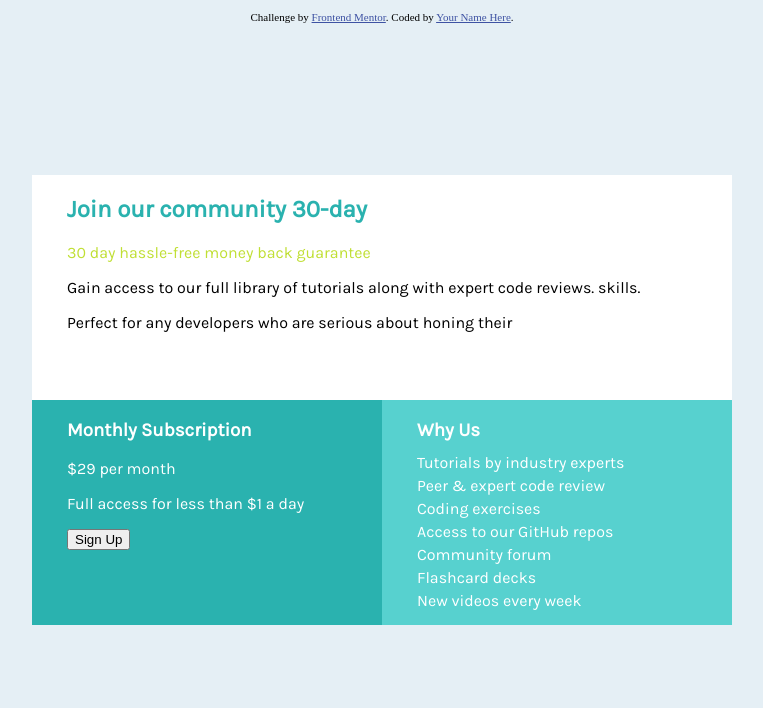
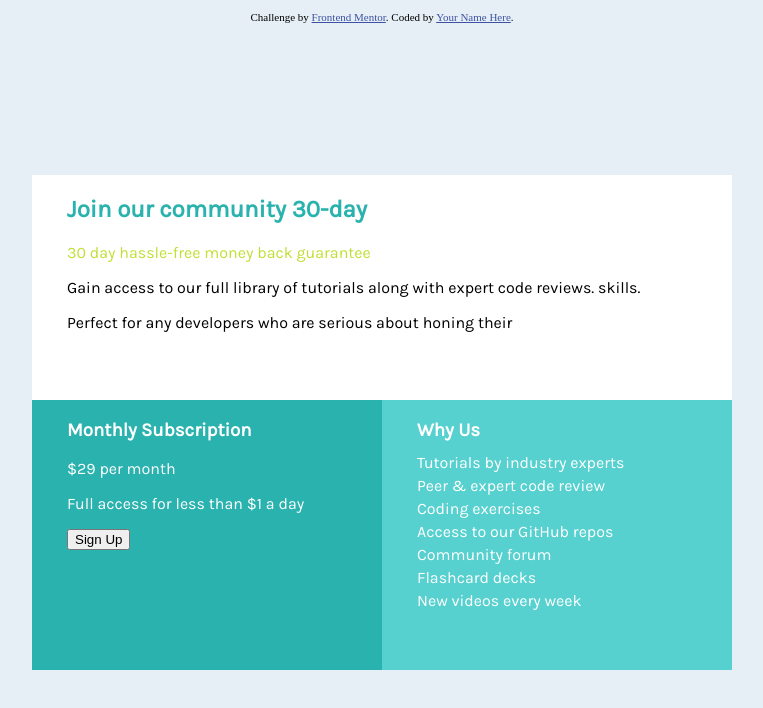
Before and after one commit to cmonez/single-price-grid, a plain HTML site: page index.html in a window 1280 px wide. Shown: the whole page, without its empty margins (258-1021 px from the left). Drawn offline with Linux system fonts and the light colour scheme.

Commit message:
Work on padding

```diff
--- a/design/styles.css
+++ b/design/styles.css
@@ -33,14 +33,14 @@ h2 {
 
 .subscription-box {
   background-color: hsl(179, 62%, 43%);
-  height: 50%;
+  height: 60%;
   width: 50%;
   color: white;
 }
 
 .why-us-box {
   background-color: hsl(179, 57%, 58%);
-  height: 50%;
+  height: 60%;
   width: 50%;
   color: white;
 }
```
